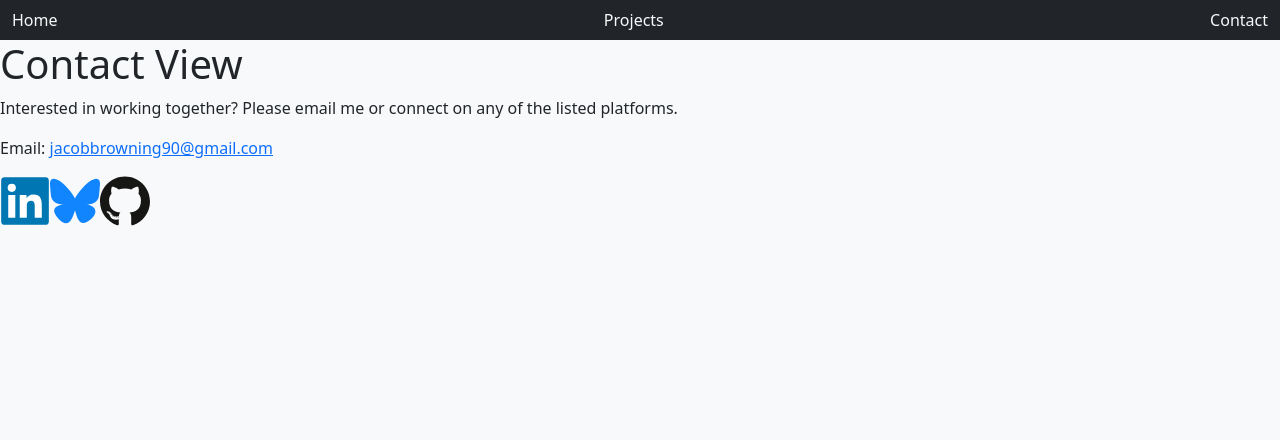
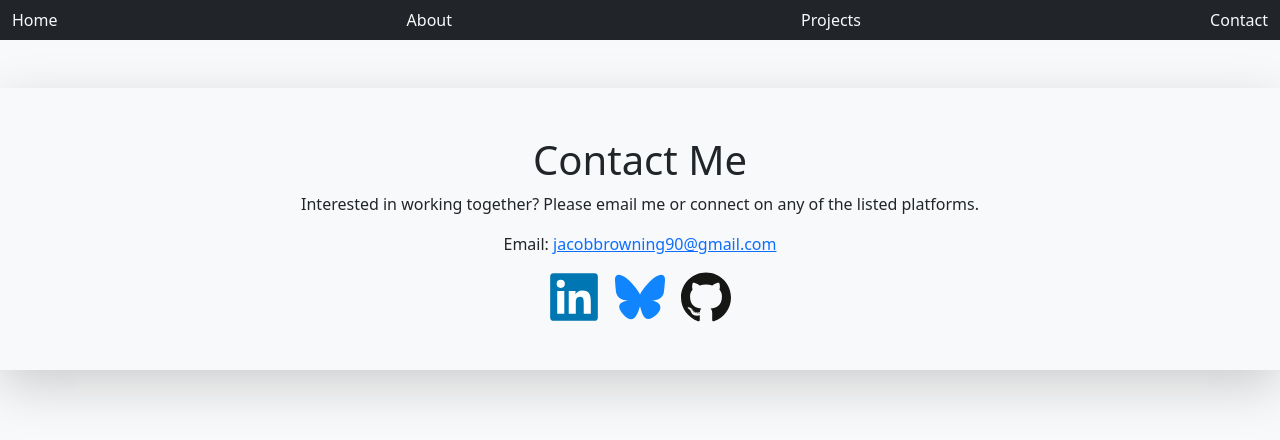
Before and after one commit to JakeBrowning90/personal-portfolio-2, a React (Vite) app: page /contact in a window 1280 px wide. Shown: the top 440 px of the page. Built offline with nearby package versions, Linux system fonts and the light colour scheme.

Commit message:
Add placeholder 'about' view

```diff
--- a/src/App.jsx
+++ b/src/App.jsx
@@ -1,6 +1,7 @@
 import { useState } from "react";
 import { Routes, Route, Link, useNavigate } from "react-router";
 import HomeView from "./components/HomeView";
+import AboutView from "./components/AboutView";
 import ProjectsView from "./components/ProjectsView";
 import ContactView from "./components/ContactView";
 import Error404View from "./components/Error404View";
@@ -12,6 +13,9 @@ function App() {
         <div className="container-fluid collapse navbar-collapse">
           <Link to="/" className="nav-link text-light">
             Home
+          </Link>
+          <Link to="/about" className="nav-link text-light">
+            About
           </Link>
           <Link to="/projects" className="nav-link text-light">
             Projects
@@ -25,6 +29,8 @@ function App() {
         <Routes>
           {/* Home */}
           <Route path="/" element={<HomeView />} />
+          {/* About */}
+          <Route path="/about" element={<AboutView />} />
           {/* Projects */}
           <Route path="/projects" element={<ProjectsView />} />
           {/* Contact */}
--- /dev/null
+++ b/src/components/AboutView.jsx
@@ -0,0 +1,30 @@
+import React, { useState } from "react";
+// import apiSource
+
+function AboutView(
+  {
+    // Props
+  }
+) {
+  // State declarations
+  // Functions
+  // Render
+  return (
+    <div>
+      <div className="px-5 py-5 my-5 text-center shadow-lg">
+        <h1>About Me (bio)</h1>
+        <p>
+          Lorem ipsum dolor sit amet, consectetur adipiscing elit, sed do
+          eiusmod tempor incididunt ut labore et dolore magna aliqua. Ut enim ad
+          minim veniam, quis nostrud exercitation ullamco laboris nisi ut
+          aliquip ex ea commodo consequat. Duis aute irure dolor in
+          reprehenderit in voluptate velit esse cillum dolore eu fugiat nulla
+          pariatur. Excepteur sint occaecat cupidatat non proident, sunt in
+          culpa qui officia deserunt mollit anim id est laborum.
+        </p>
+      </div>
+    </div>
+  );
+}
+
+export default AboutView;
--- a/src/components/ContactView.jsx
+++ b/src/components/ContactView.jsx
@@ -14,25 +14,35 @@ function ContactView(
   // Render
   return (
     <div>
-      <h1>Contact View</h1>
+      <div className="px-5 py-5 my-5 text-center shadow-lg">
+        <h1>Contact Me</h1>
         <p>
-        Interested in working together? Please email me or connect on any of the
-        listed platforms.
+          Interested in working together? Please email me or connect on any of
+          the listed platforms.
         </p>
         <p>
           Email:{" "}
-        <a href="mailto:jacobbrowning90@gmail.com">jacobbrowning90@gmail.com</a>
+          <a href="mailto:jacobbrowning90@gmail.com">
+            jacobbrowning90@gmail.com
+          </a>
         </p>
 
-      <a href="https://www.linkedin.com/in/jacob-browning-4163346a/">
+        <a
+          href="https://www.linkedin.com/in/jacob-browning-4163346a/"
+          className="mx-2"
+        >
           <img src={linkedinIcon} alt="linkedin logo" />
         </a>
-      <a href="https://bsky.app/profile/jakebrowning.bsky.social">
+        <a
+          href="https://bsky.app/profile/jakebrowning.bsky.social"
+          className="mx-2"
+        >
           <img src={blueskyIcon} alt="bluesky logo" />
         </a>
-      <a href="https://github.com/JakeBrowning90">
+        <a href="https://github.com/JakeBrowning90" className="mx-2">
           <img src={githubIcon} alt="github logo" />
         </a>
+      </div>
     </div>
   );
 }
```
Lines whose indentation alone changed are shown as unchanged.
